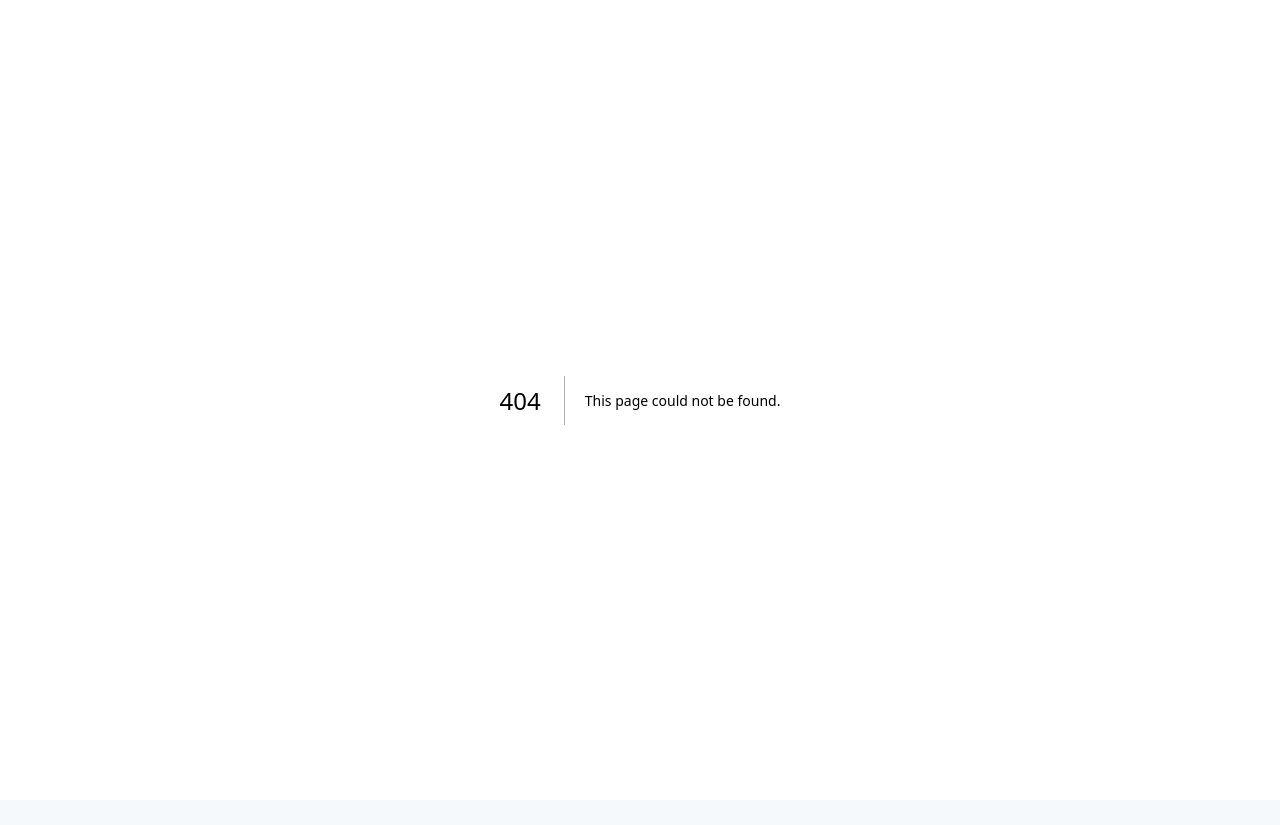
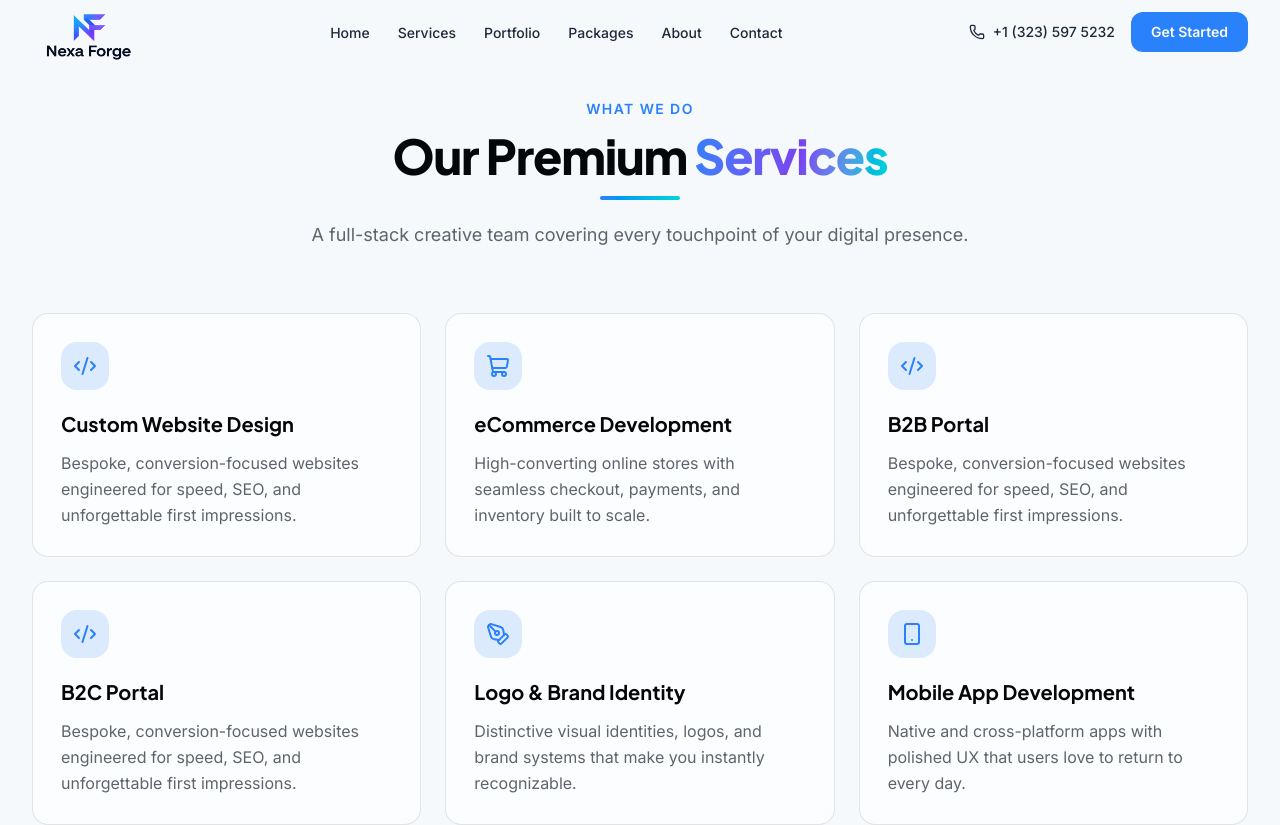
Before and after one commit to areebzeeshan/nexa-forge, a Next.js app: page /services in a window 1280 px wide. Before the commit this address had no page. Shown: the top 825 px of the page. Before the commit the page ends 800 px from the top, so only its background shows below. Built offline with nearby package versions, Linux system fonts and the light colour scheme.

Commit message:
create services page

```diff
--- a/app/layout.tsx
+++ b/app/layout.tsx
@@ -2,6 +2,8 @@ import { Analytics } from '@vercel/analytics/next'
 import type { Metadata, Viewport } from 'next'
 import { Plus_Jakarta_Sans, Inter } from 'next/font/google'
 import './globals.css'
+import { Navbar } from '@/components/navbar'
+import { Footer } from '@/components/footer'
 
 const jakarta = Plus_Jakarta_Sans({
   variable: '--font-heading',
@@ -37,8 +39,10 @@ export default function RootLayout({
       className={`dark ${jakarta.variable} ${inter.variable} bg-background`}
     >
       <body className="font-sans antialiased">
+        <Navbar />
         {children}
         {process.env.NODE_ENV === 'production' && <Analytics />}
+        <Footer />
       </body>
     </html>
   )
--- a/app/page.tsx
+++ b/app/page.tsx
@@ -14,7 +14,6 @@ import { Footer } from '@/components/footer'
 export default function Home() {
   return (
     <main className="relative overflow-x-hidden">
-      <Navbar />
       <Hero />
       <LogoMarquee />
       <Services />
@@ -25,7 +24,6 @@ export default function Home() {
       <Industries />
       <CTABanner />
       <Contact />
-      <Footer />
     </main>
   )
 }
--- /dev/null
+++ b/app/services/page.tsx
@@ -0,0 +1,102 @@
+'use client'
+
+import { motion } from 'framer-motion'
+import {
+  ArrowRight,
+  Code2,
+  Megaphone,
+  PenTool,
+  Clapperboard,
+  ShoppingCart,
+  Smartphone,
+} from 'lucide-react'
+import { SectionHeading } from '@/components/section-heading'
+
+const services = [
+  {
+    icon: Code2,
+    title: 'Custom Website Design',
+    description:
+      'Bespoke, conversion-focused websites engineered for speed, SEO, and unforgettable first impressions.',
+  },
+  {
+    icon: ShoppingCart,
+    title: 'eCommerce Development',
+    description:
+      'High-converting online stores with seamless checkout, payments, and inventory built to scale.',
+  },
+  {
+    icon: Code2,
+    title: 'B2B Portal',
+    description:
+      'Bespoke, conversion-focused websites engineered for speed, SEO, and unforgettable first impressions.',
+  },
+  {
+    icon: Code2,
+    title: 'B2C Portal',
+    description:
+      'Bespoke, conversion-focused websites engineered for speed, SEO, and unforgettable first impressions.',
+  },
+  {
+    icon: PenTool,
+    title: 'Logo & Brand Identity',
+    description:
+      'Distinctive visual identities, logos, and brand systems that make you instantly recognizable.',
+  },
+  {
+    icon: Smartphone,
+    title: 'Mobile App Development',
+    description:
+      'Native and cross-platform apps with polished UX that users love to return to every day.',
+  },
+  {
+    icon: Megaphone,
+    title: 'SEO & Digital Marketing',
+    description:
+      'Data-driven campaigns and SEO that grow qualified traffic and compound your revenue.',
+  },
+  {
+    icon: Clapperboard,
+    title: 'Video & Animation',
+    description:
+      'Motion graphics and product videos that tell your story and stop the scroll.',
+  },
+]
+
+export default function ServicesPage() {
+  return (
+    <main className="relative overflow-x-hidden">
+      <section className="py-24">
+        <div className="mx-auto max-w-7xl px-4 sm:px-6 lg:px-8">
+          <SectionHeading
+            eyebrow="What we do"
+            title="Our Premium"
+            highlight="Services"
+            description="A full-stack creative team covering every touchpoint of your digital presence."
+          />
+
+          <div className="mt-16 grid gap-6 sm:grid-cols-2 lg:grid-cols-3">
+            {services.map((s, i) => (
+              <motion.article
+                key={s.title}
+                initial={{ opacity: 0, y: 40 }}
+                whileInView={{ opacity: 1, y: 0 }}
+                viewport={{ once: true, margin: '-60px' }}
+                transition={{ duration: 0.5, delay: (i % 3) * 0.1 }}
+                className="group relative overflow-hidden rounded-2xl border border-border bg-card/60 p-7 backdrop-blur transition-all duration-300 hover:-translate-y-1.5 hover:border-primary/50 hover:glow-primary"
+              >
+                <div className="flex h-12 w-12 items-center justify-center rounded-xl bg-primary/15 text-primary transition-colors group-hover:bg-primary group-hover:text-primary-foreground">
+                  <s.icon className="h-6 w-6" />
+                </div>
+                <h3 className="mt-5 font-heading text-xl font-bold">{s.title}</h3>
+                <p className="mt-3 leading-relaxed text-muted-foreground">
+                  {s.description}
+                </p>
+              </motion.article>
+            ))}
+          </div>
+        </div>
+      </section>
+    </main>
+  )
+}
--- a/components/navbar.tsx
+++ b/components/navbar.tsx
@@ -8,7 +8,7 @@ import { cn } from '@/lib/utils'
 
 const links = [
   { label: 'Home', href: '#home' },
-  { label: 'Services', href: '#services' },
+  { label: 'Services', href: '/services' },
   { label: 'Portfolio', href: '#portfolio' },
   { label: 'Packages', href: '#pricing' },
   { label: 'About', href: '#about' },
```
